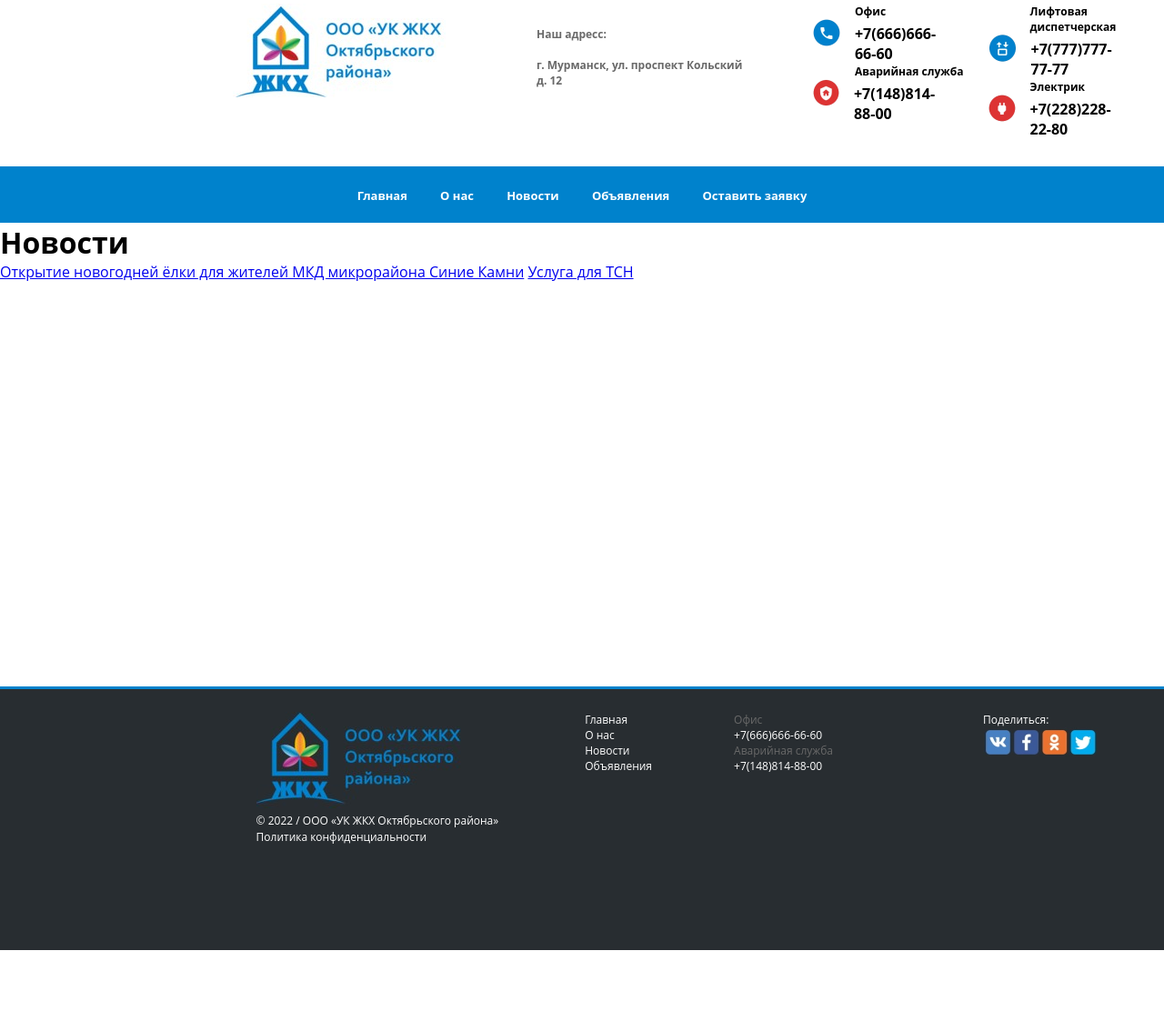
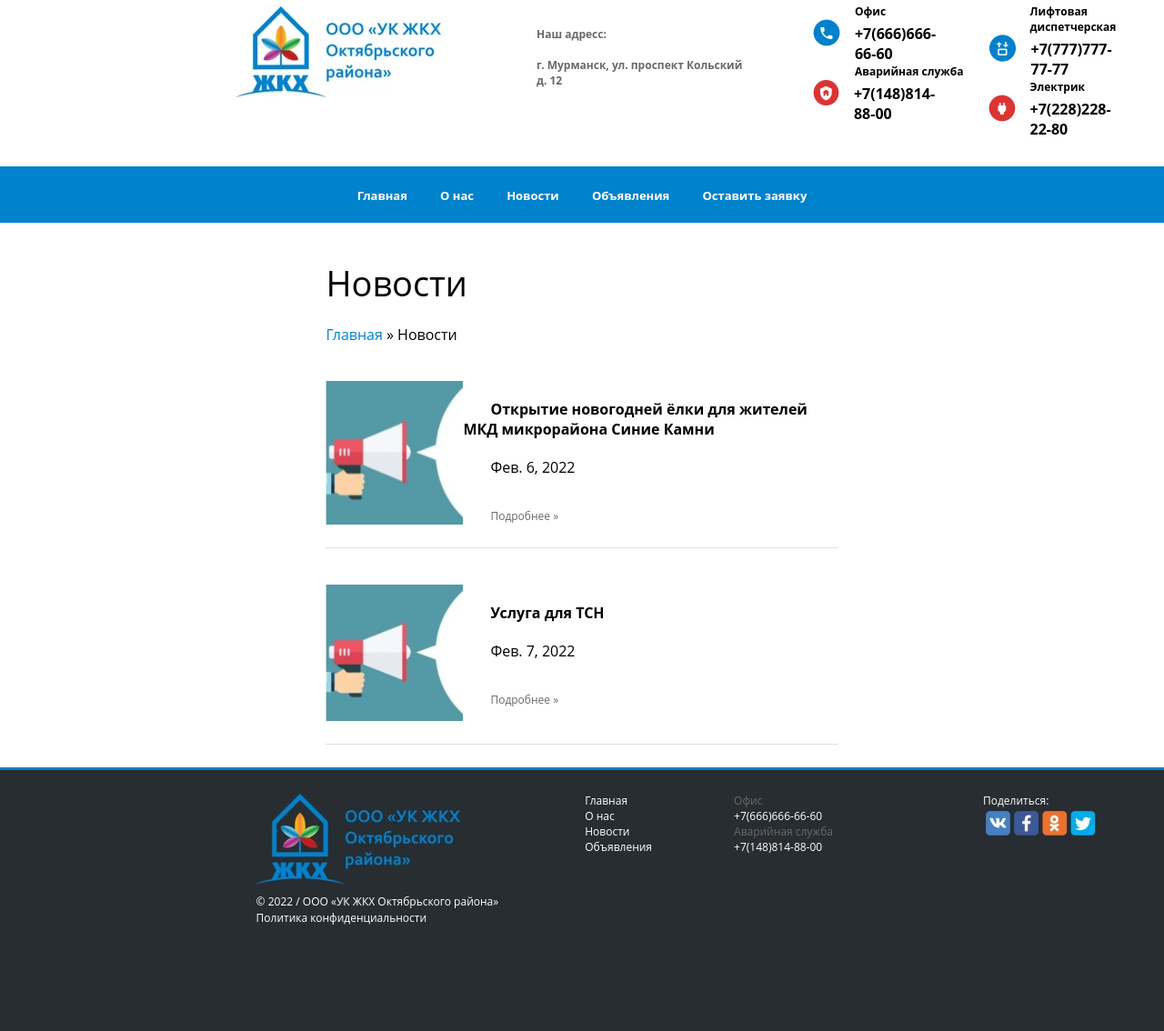
Before and after one commit to Baral-Chief-of-Compliance/housing_and_communal_services, a Django app: page /news/ in a window 1280 px wide. Shown: the part 81-1215 px from the top of the page at 91% size. Before the commit the page ends 1126 px from the top, so only its background shows below. Run offline with Django 3.2, Linux system fonts and the light colour scheme; data comes from the database, SQL or seed files in the repository; some libraries are stand-ins or nearby versions.

Commit message:
09.02.2022 v3

```diff
--- a/HCS_site/static/HCS_site/style.css
+++ b/HCS_site/static/HCS_site/style.css
@@ -189,3 +189,73 @@ html,body{
 .header-navigation a:hover{
     text-decoration: underline;
 }
+
+.news-content{
+  margin-left: 28%;
+  margin-right: 28%;
+  margin-top: 40px;
+}
+
+
+.line-news{
+  border-bottom: 1px solid #e0e0e0;
+	margin: 25px 0px 25px 0px
+}
+
+.news-block{
+  display: flex;
+  flex-direction: row;
+  margin-top: 40px;
+}
+
+.news-information{
+  display: flex;
+  flex-direction: column;
+  padding-top: 20px;
+}
+
+
+.name-of-news a{
+  text-decoration: none;
+  color: #000000;
+  padding-left: 30px;
+  font-weight: bold;
+}
+
+
+.name-of-news a:hover{
+  text-decoration: underline;
+}
+
+
+.date-of-news{
+  padding-left: 30px;
+  padding-top: 20px;
+}
+
+
+.news-more{
+  padding-left: 30px;
+  padding-top: 30px;
+
+}
+
+.news-more a{
+  text-decoration: none;
+  color: #696969;
+  font-size: 12px;
+}
+
+.news-more a:hover{
+  text-decoration: underline;
+}
+
+.news-logo{
+  font-size: 38px;
+  margin-bottom: 20px;
+}
+
+.news-way a{
+  text-decoration: none;
+  color: #0082cc;
+}
--- a/HCS_site/templates/HCS_site/news_list.html
+++ b/HCS_site/templates/HCS_site/news_list.html
@@ -2,14 +2,33 @@
 
 
 {% block content %}
+<div class="news-content">
+  <div class="news-logo">
+  Новости
+  </div>
+  <div class="news-way">
+    <a href="{% url 'index' %}">Главная</a> » Новости
+  </div>
 
-<h1>Новости</h1>
+  {% for news in object_list %}
+  {% load static %}
+  <div class="news-block">
+    <img src="{% static 'HCS_site/img/icon_for_news.jpg' %}"/>
+    <div class="news-information">
+      <div class="name-of-news">
+        <a href="{{news.id}}/">{{news.name_of_news}}</a>
+      </div>
+      <div class="date-of-news">
+        {{news.date_of_news}}
+      </div>
+      <div class="news-more">
+        <a href="{{news.id}}/">Подробнее »</a>
+      </div>
+    </div>
+  </div>
+  <div class="line-news"></div>
 
+  {% endfor %}
 
-{% for news in object_list %}
-
-<a href="{{news.id}}/">{{news.name_of_news}}</a>
-
-{% endfor %}
-
+</div>
 {% endblock %}
```
Also changed, not shown: HCS_site/static/HCS_site/img/icon_for_news.jpg (added).
